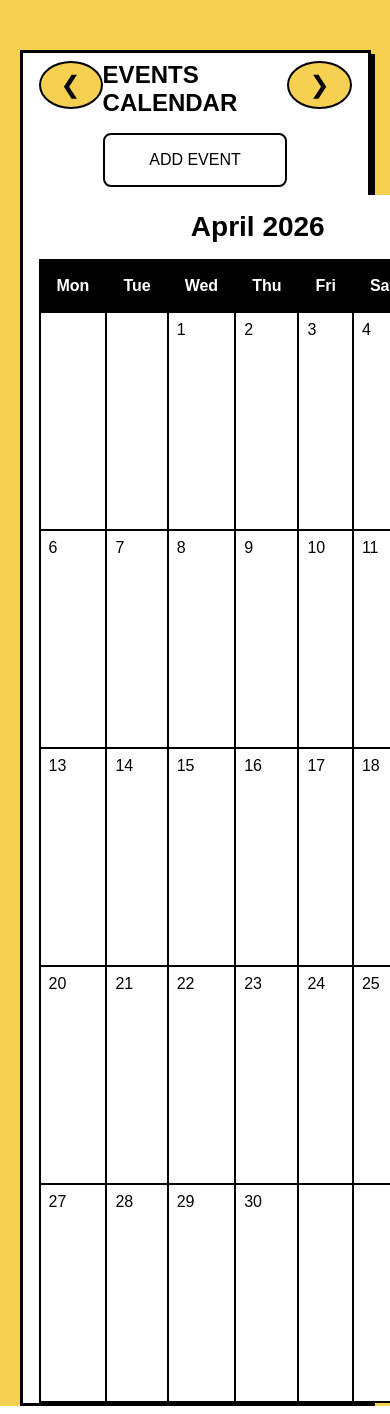
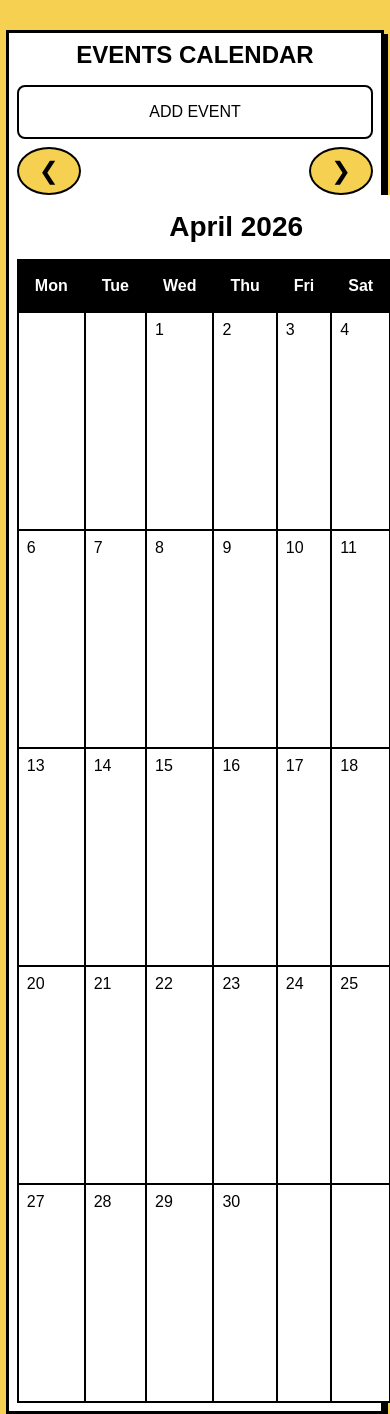
Before and after one commit to CatherineP37/Django-events-calendar, a Django app: page / in a window 390 px wide; the page is wider, and only the part inside the window is pictured. Run offline with Django 5.2, Linux system fonts and the light colour scheme; data that the repository does not hold is empty.

Commit message:
Edit mobile layout of calendar in style.css

```diff
--- a/events_calendar/events/templates/events/calendar.html
+++ b/events_calendar/events/templates/events/calendar.html
@@ -4,13 +4,17 @@
 {% block content %}
     <section class="calendar-container">
         <div class="calendar-header">
-            <a href="{% url 'events:calendar' %}?{{ previous_month }}" class="back-button">&#10094;</a>
+
             <div class="title-container">
                 <h1>EVENTS CALENDAR</h1>
                 <a href="{% url 'events:new_event' %}" class="event-button">ADD EVENT</a>
             </div>
+            <div class="calendar-buttons">
+                <a href="{% url 'events:calendar' %}?{{ previous_month }}" class="back-button">&#10094;</a>
+                <a href="{% url 'events:calendar' %}?{{ next_month }}" class="forward-button">&#10095;</a>
+            </div>
 
-            <a href="{% url 'events:calendar' %}?{{ next_month }}" class="forward-button">&#10095;</a>
+
         </div>
 
         {{ calendar }}
--- a/events_calendar/static/style.css
+++ b/events_calendar/static/style.css
@@ -12,12 +12,12 @@ body {
 
 .calendar-container {
     background-color: #FFFFFF;
-    width: 90%;
-    padding: 8px 1rem 0 1rem;
+    width: 97%;
+    padding: 8px;
     display: flex;
     flex-direction: column;
-    gap: 8px;
-    margin: 50px auto 0 auto;
+    gap: 8px 1rem 8px 1rem;
+    margin: 30px auto 0 auto;
     border: 3px solid #000000;
     box-shadow: 4px 4px 0 0 hsl(0, 0%, 0%);
 }
@@ -25,6 +25,8 @@ body {
 table {
     background-color: #FFFFFF;
     width: 100%;
+    margin: 0 auto;
+    padding: 0;
 }
 
 .calendar-header {
@@ -33,8 +35,14 @@ table {
     padding: 0;
     margin: 0;
     display: flex;
+    flex-direction: column;
+    gap: 8px;
+}
+
+.calendar-buttons {
+    background-color: #FFFFFF;
+    display: flex;
     justify-content: space-between;
-    align-items: flex-start;
 }
 
 .back-button, .forward-button {
@@ -51,22 +59,33 @@ table {
     transition-duration: .2s;
 }
 
+.back-button:hover, .forward-button:hover {
+    background-color: #FFEBA6;
+    cursor: pointer;
+}
+
 .title-container {
     display: flex;
     flex-direction: column;
     gap: 16px;
 }
 
-.back-button:hover, .forward-button:hover {
-    background-color: #FFEBA6;
-    cursor: pointer;
+.title-container h1 {
+    text-align: center;
+}
+
+table tr {
+    padding: 0;
+    margin: 0;
+    width: auto;
+    background-color: lime;
 }
 
 table th {
     padding: 16px 1rem;
     color: #FFFFFF;
     background-color: #000000;
-    width: 5rem;
+    width: 14.29%;
     border: 2px solid #000000;
 }
 
@@ -208,9 +227,7 @@ main {
 
 @media screen and (min-width: 576px) {
 
-    main {
-        margin: 100px auto 0 auto;
-    }
+
 
 }
 
@@ -221,17 +238,6 @@ main {
 
 @media screen and (min-width: 1000px) {
 
-    .calendar-container {
-        width: 80%;
-    }
-
-    table th {
-        width: 9rem;
-    }
-
-    main {
-        width: 50%;
-    }
 }
 
 
```
